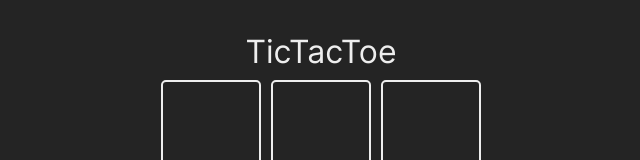
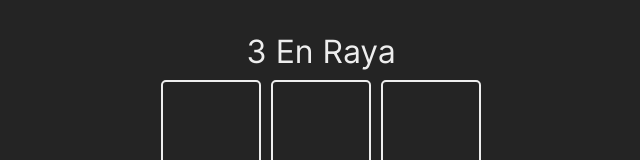
Before and after one commit to RaulCatalinas/TicTacToe, a React (Vite) app: page / in a window 1280 px wide. Shown: the top 160 px of the page, without its empty margins (319-959 px from the left). Built offline with nearby package versions, Linux system fonts and the light colour scheme.

Commit message:
chore(Root): BoadLayout.jsx updated

```diff
--- a/src/layouts/BoardLayout.jsx
+++ b/src/layouts/BoardLayout.jsx
@@ -3,7 +3,7 @@ import styles from '@/css/board.module.css'
 export default function BoardLayout({ children }) {
   return (
     <div className={styles.board}>
-      <h1>TicTacToe</h1>
+      <h1>3 En Raya</h1>
       {children}
     </div>
   )
```
